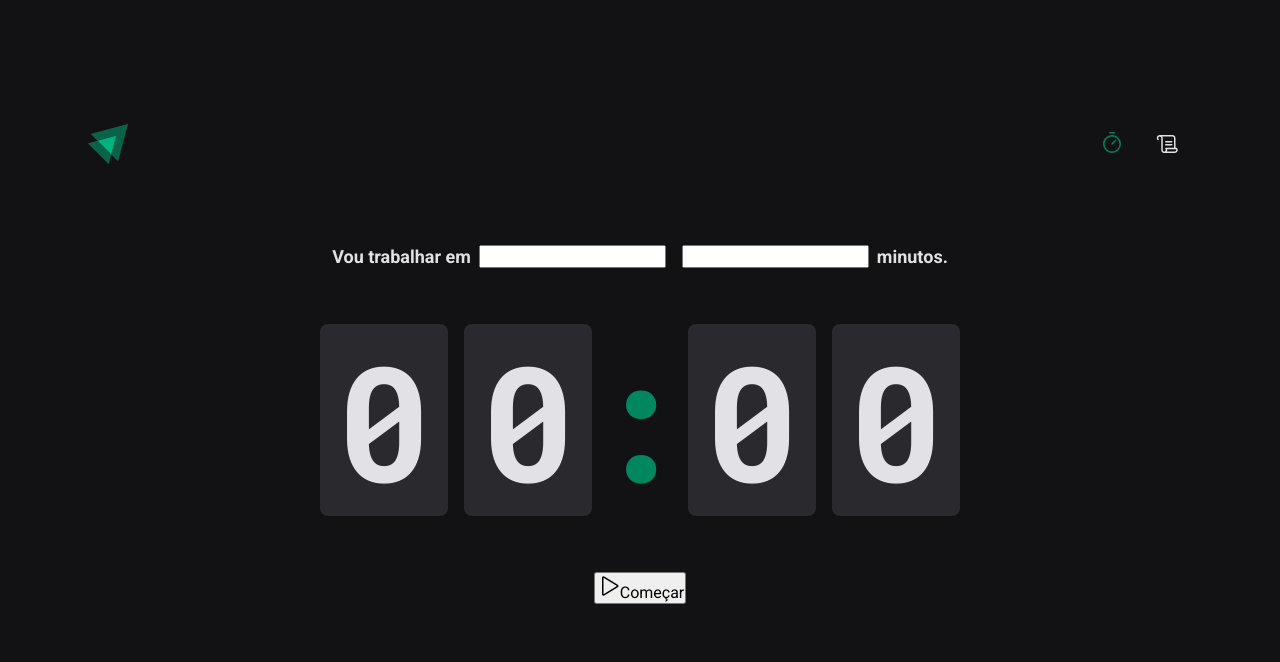
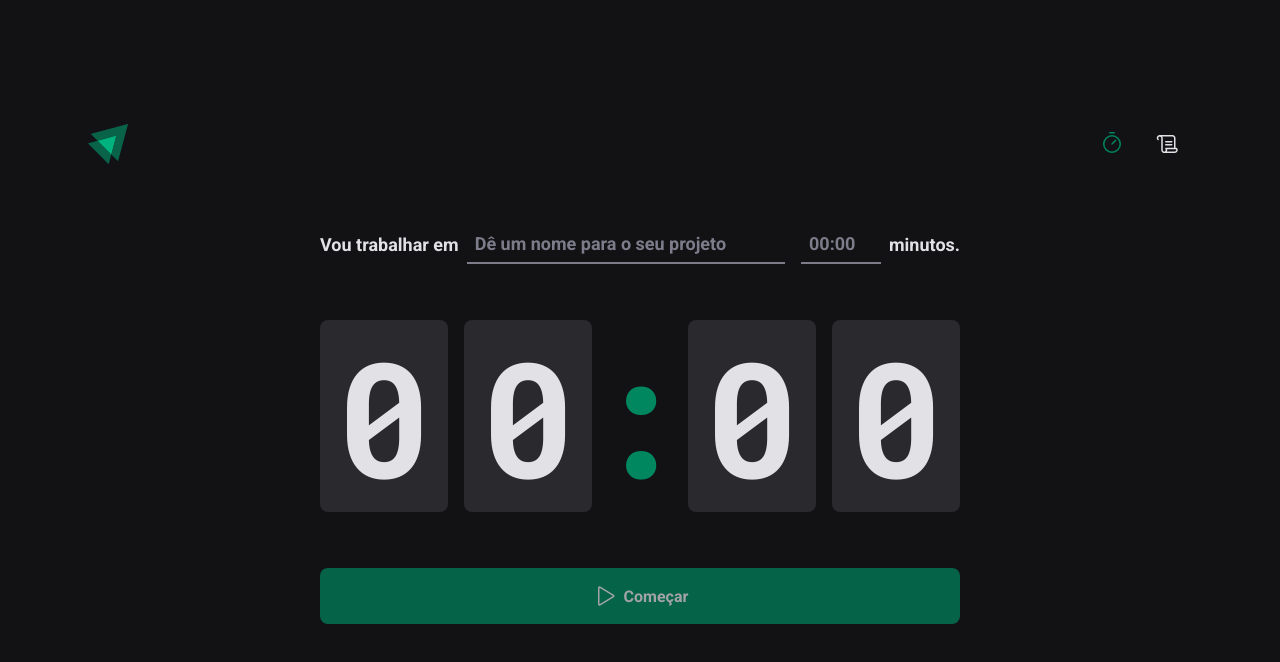
Before and after one commit to Wellington-Henrique/02-ignite-timer-reactjs-ts, a React (Vite) app: page / in a window 1280 px wide. Shown: the top 662 px of the page. Built offline with nearby package versions, Linux system fonts and the light colour scheme.

Commit message:
Páginas e rotas: Finalização da Home

```diff
--- a/src/pages/Home/index.tsx
+++ b/src/pages/Home/index.tsx
@@ -3,7 +3,10 @@
   CountdownContainer,
   FormContainer,
   HomeContainer,
+  MinutesAmountInput,
   Separator,
+  StartCountdownButton,
+  TaskInput,
 } from './styles'
 
 export function Home() {
@@ -12,10 +15,18 @@
       <form>
         <FormContainer>
           <label htmlFor="task">Vou trabalhar em</label>
-          <input id="task" type="text" />
+          <TaskInput
+            id="task"
+            type="text"
+            placeholder="Dê um nome para o seu projeto"
+          />
 
           <label htmlFor="minutesAmount"></label>
-          <input id="minutesAmount" type="number" />
+          <MinutesAmountInput
+            id="minutesAmount"
+            type="number"
+            placeholder="00:00"
+          />
 
           <span>minutos.</span>
         </FormContainer>
@@ -28,10 +39,10 @@
           <span>0</span>
         </CountdownContainer>
 
-        <button type="submit">
+        <StartCountdownButton type="submit" disabled>
           <Play size={24} />
           Começar
-        </button>
+        </StartCountdownButton>
       </form>
     </HomeContainer>
   )
--- a/src/pages/Home/styles.ts
+++ b/src/pages/Home/styles.ts
@@ -1,7 +1,9 @@
 import styled from 'styled-components'
+/* font-size: inherit; herda o parametro do container */
 
 export const HomeContainer = styled.main`
   flex: 1;
+
   display: flex;
   flex-direction: column;
   align-items: center;
@@ -19,37 +21,91 @@
   width: 100%;
   display: flex;
   align-items: center;
+  justify-content: center;
   gap: 0.5rem;
-  justify-content: center;
-  color: ${({ theme }) => theme['gray-100']};
+  color: ${(props) => props.theme['gray-100']};
   font-size: 1.125rem;
   font-weight: bold;
   flex-wrap: wrap;
+`
+
+const BaseInput = styled.input`
+  background: transparent;
+  height: 2.5rem;
+  border: 0;
+  border-bottom: 2px solid ${(props) => props.theme['gray-500']};
+  font-weight: bold;
+  font-size: 1.125rem;
+  padding: 0 0.5rem;
+  color: ${(props) => props.theme['gray-100']};
+
+  &:focus {
+    box-shadow: none;
+    border-color: ${(props) => props.theme['green-500']};
+  }
+
+  &::placeholder {
+    color: ${(props) => props.theme['gray-500']};
+  }
+`
+
+export const TaskInput = styled(BaseInput)`
+  flex: 1;
+`
+
+export const MinutesAmountInput = styled(BaseInput)`
+  width: 5rem;
 `
 
 export const CountdownContainer = styled.div`
   font-family: 'Roboto Mono', monospace;
   font-size: 10rem;
   line-height: 8rem;
-  color: ${({ theme }) => theme['gray-100']};
+  color: ${(props) => props.theme['gray-100']};
 
   display: flex;
   gap: 1rem;
 
   span {
-    background-color: ${({ theme }) => theme['gray-700']};
+    background: ${(props) => props.theme['gray-700']};
     padding: 2rem 1rem;
     border-radius: 8px;
   }
 `
-
 export const Separator = styled.div`
   padding: 2rem 0;
-  color: ${({ theme }) => theme['green-500']};
+  color: ${(props) => props.theme['green-500']};
 
   width: 4rem;
   overflow: hidden;
-
   display: flex;
   justify-content: center;
 `
+
+export const StartCountdownButton = styled.button`
+  width: 100%;
+  border: 0;
+  padding: 1rem;
+  border-radius: 8px;
+
+  display: flex;
+  align-items: center;
+  justify-content: center;
+
+  gap: 0.5rem;
+  font-weight: bold;
+
+  cursor: pointer;
+
+  background: ${(props) => props.theme['green-500']};
+  color: ${(props) => props.theme['gray-100']};
+
+  &:disabled {
+    opacity: 0.7;
+    cursor: not-allowed;
+  }
+
+  &:not(:disabled):hover {
+    background: ${(props) => props.theme['green-700']};
+  }
+`
```
